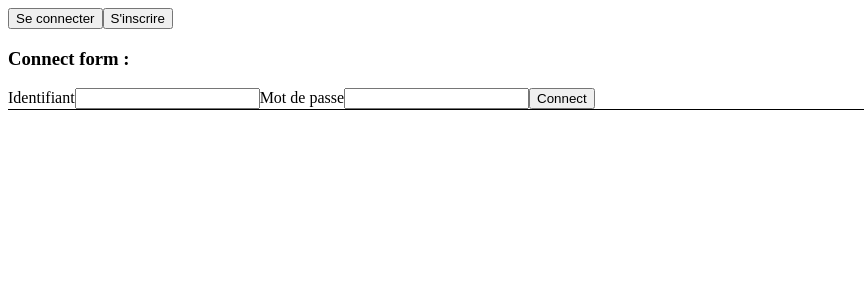
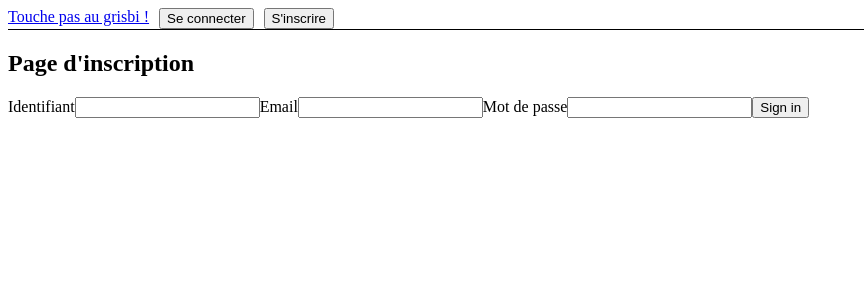
Before and after one commit to AmauryDBZ/NEXT_social-network, a React (Create React App) app: page /signin in a window 1280 px wide. Shown: the top 300 px of the page, without its empty margins (0-864 px from the left). Built offline with nearby package versions, Linux system fonts and the light colour scheme.

Commit message:
delete button done

```diff
--- a/src/App.jsx
+++ b/src/App.jsx
@@ -5,14 +5,21 @@ import Navbar from "./components/Navbar";
 import Profile from "./Pages/Profile";
 import Users from "./Pages/Users";
 import Home from "./Pages/Home";
+import Connect from "./Pages/Connect";
+import Signin from "./Pages/Signin";
 
 const App = () => {
-
 	return (
 		<div className="App">
 			<Router>
 				<Navbar />
 				<Switch>
+					<Route path="/connect">
+						<Connect />
+					</Route>
+					<Route path="/signin">
+						<Signin />
+					</Route>
 					<Route path="/profile/me">
 						<Profile />
 					</Route>
--- /dev/null
+++ b/src/Pages/Connect.jsx
@@ -0,0 +1,13 @@
+import React from "react";
+import ConnectForm from "../components/ConnectForm";
+
+const Connect = () => {
+	return (
+		<section>
+			<h1>Page de connexion</h1>
+			<ConnectForm />
+		</section>
+	);
+};
+
+export default Connect;
--- /dev/null
+++ b/src/Pages/Signin.jsx
@@ -0,0 +1,13 @@
+import React, { useState } from "react";
+import SignInForm from "../components/SignInForm";
+
+const SignIn = () => {
+	return (
+		<section>
+			<h1>Page d'inscription</h1>
+			<SignInForm />
+		</section>
+	);
+};
+
+export default SignIn;
--- a/src/components/ConnectForm/index.jsx
+++ b/src/components/ConnectForm/index.jsx
@@ -1,10 +1,13 @@
 import React, { useState } from "react";
+import { Redirect } from "react-router-dom";
 import { useDispatch } from "react-redux";
 import loggingAction from "../../Redux/actions/loggingAction";
 import Cookies from "js-cookie";
 
 const ConnectForm = () => {
 	const [input, setInput] = useState([]);
+	const [redirect, setRedirect] = useState(false);
+
 	const dispatch = useDispatch();
 
 	const handleInputChange = (e) =>
@@ -37,12 +40,12 @@ const ConnectForm = () => {
 					user: response.user,
 				};
 				dispatch(loggingAction(userData));
+				setRedirect(true);
 			});
 	};
 
 	return (
 		<div>
-			<h3>Connect form :</h3>
 			<form>
 				<label htmlFor="username">Identifiant</label>
 				<input
@@ -62,6 +65,7 @@ const ConnectForm = () => {
 					Connect
 				</button>
 			</form>
+			{redirect && <Redirect to={{ pathname: "/" }} />}
 		</div>
 	);
 };
--- a/src/components/Navbar/index.jsx
+++ b/src/components/Navbar/index.jsx
@@ -1,13 +1,10 @@
-import React, { useState } from "react";
+import React, { useState, useEffect } from "react";
 import { Link } from "react-router-dom";
 import Cookies from "js-cookie";
-import SignInForm from "../SignInForm";
-import ConnectForm from "../ConnectForm";
 import "./index.scss";
 
 const Navbar = () => {
-	const [whichForm, setWhichForm] = useState("connect");
-	const isLogged = Cookies.get("token");
+	const [isLogged, setIsLogged] = useState(Cookies.get("token"));
 
 	const disconnect = () => {
 		Cookies.remove("token");
@@ -16,18 +13,24 @@ const Navbar = () => {
 
 	return (
 		<nav className="navbar">
+			<Link to="/" id="homeButton">
+				Touche pas au grisbi !
+			</Link>
 			{isLogged ? (
-				<div className="loggedInButtons">
+				<div className="buttons">
 					<button onClick={() => disconnect()}>Déconnexion</button>
 					<Link to="/profile/me">
 						<button>Mon Profil</button>
 					</Link>
 				</div>
 			) : (
-				<div>
-					<button onClick={() => setWhichForm("connect")}>Se connecter</button>
-					<button onClick={() => setWhichForm("signin")}>S'inscrire</button>
-					{whichForm === "connect" ? <ConnectForm /> : <SignInForm />}
+				<div className="buttons">
+					<Link to="/connect">
+						<button>Se connecter</button>
+					</Link>
+					<Link to="/signin">
+						<button>S'inscrire</button>
+					</Link>
 				</div>
 			)}
 		</nav>
--- a/src/components/Navbar/index.scss
+++ b/src/components/Navbar/index.scss
@@ -1,3 +1,15 @@
 .navbar{
   border-bottom: 1px solid black;
+  display: flex;
+  flex-direction: row;
+
+  .buttons{
+    margin-left: 5px;
+    margin-right: 5px;
+
+    button{
+      margin-left: 5px;
+      margin-right: 5px;
+    }
+  }
 }
--- a/src/components/Post/index.jsx
+++ b/src/components/Post/index.jsx
@@ -1,14 +1,36 @@
-import React from 'react';
-import { Link } from 'react-router-dom';
+import React from "react";
+import { Link } from "react-router-dom";
+import Cookies from "js-cookie";
+import jwt_decode from "jwt-decode";
 
 const Post = ({ id, text, user, userId }) => {
+	let token = Cookies.get("token");
+	let decoded = jwt_decode(token);
+
+	const deletePost = () => {
+		fetch(`https://my-pasteque-space.herokuapp.com/posts/${id}`, {
+			method: "delete",
+			headers: {
+				Authorization: `Bearer ${token}`,
+				"Content-Type": "application/json",
+			},
+		})
+			.then((response) => response.json())
+			.then((response) => console.log(response));
+	};
+
 	return (
 		<div>
 			<Link to={`/profile/${userId}`}>Utilisateur : {user}</Link>
 			<p>Poste : {text}</p>
+
+			{decoded.id === userId && (
+				<button onClick={() => deletePost()}>Supprimer</button>
+			)}
+
 			<hr />
 		</div>
-  )
-}
+	);
+};
 
 export default Post;
--- a/src/components/SignInForm/index.jsx
+++ b/src/components/SignInForm/index.jsx
@@ -1,10 +1,12 @@
 import React, { useState } from "react";
+import { Redirect } from "react-router-dom";
 import { useDispatch } from "react-redux";
 import Cookies from "js-cookie";
 import loggingAction from "../../Redux/actions/loggingAction";
 
 const SignInForm = () => {
 	const [input, setInput] = useState([]);
+	const [redirect, setRedirect] = useState(false);
 	const dispatch = useDispatch();
 
 	const handleInputChange = (e) =>
@@ -36,12 +38,12 @@ const SignInForm = () => {
 				Cookies.set("token", token);
 				let userData = { user: response.user };
 				dispatch(loggingAction(userData));
+				setRedirect(true);
 			});
 	};
 
 	return (
 		<div>
-			<h3>Sign In : </h3>
 			<form className="signInForm">
 				<label htmlFor="username">Identifiant</label>
 				<input
@@ -68,6 +70,7 @@ const SignInForm = () => {
 					Sign in
 				</button>
 			</form>
+			{redirect && <Redirect to={{ pathname: "/" }} />}
 		</div>
 	);
 };
```
Lines whose indentation alone changed are shown as unchanged.
